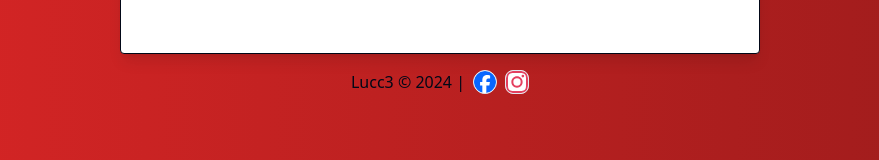
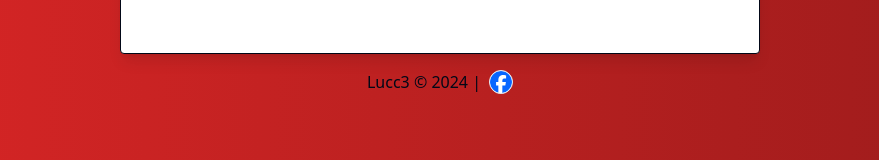
Before and after one commit to LucienRamond/RoisDeRien, a React (Vite) app: page /contact in a window 1280 px wide. Shown: the part 518-678 px from the top of the page, without its empty margins (200-1079 px from the left). Built offline with nearby package versions, Linux system fonts and the light colour scheme.

Commit message:
Fixing url redirect

```diff
--- a/src/pages/concerts/ConcertList.ts
+++ b/src/pages/concerts/ConcertList.ts
@@ -3,7 +3,7 @@ const concerts = [
     date: "06-21-2025",
     event: "Fête de la musique",
     location: "Bouloc",
-    url: "www.mairie-bouloc.fr",
+    url: "http://www.mairie-bouloc.fr",
     id: 1,
   },
 ];
--- a/src/pages/concerts/Concerts.tsx
+++ b/src/pages/concerts/Concerts.tsx
@@ -88,7 +88,7 @@ export default function Concerts() {
                       <ExternalLinkIcon
                         className=" hover:cursor-pointer"
                         color="blue"
-                        onClick={() => document.location.assign(concert.url)}
+                        onClick={() => window.open(concert.url, "__blank")}
                       />
                     </TableCell>
                   </TableRow>
--- a/src/pages/footer/Footer.tsx
+++ b/src/pages/footer/Footer.tsx
@@ -1,12 +1,15 @@
 import Facebook from "../../assets/icons/facebook.svg";
-import Instagram from "../../assets/icons/instagram.svg";
 
 export default function Footer() {
   return (
     <div className="flex justify-center p-4">
       <div>Lucc3 &copy; 2024 | </div>
       <div className="flex gap-2 ml-2">
-        <div onClick={() => document.location.assign("www.google.fr")}>
+        <div
+          onClick={() =>
+            document.location.assign("https://www.facebook.com/roisderien31")
+          }
+        >
           <img
             height="24"
             width="24"
@@ -14,14 +17,6 @@ export default function Footer() {
             className=" border rounded-full bg-white"
           />
         </div>
-        <div onClick={() => document.location.assign("www.google.com")}>
-          <img
-            height="24"
-            width="24"
-            src={Instagram}
-            className=" border rounded-lg  bg-white"
-          />
-        </div>
       </div>
     </div>
   );
```
